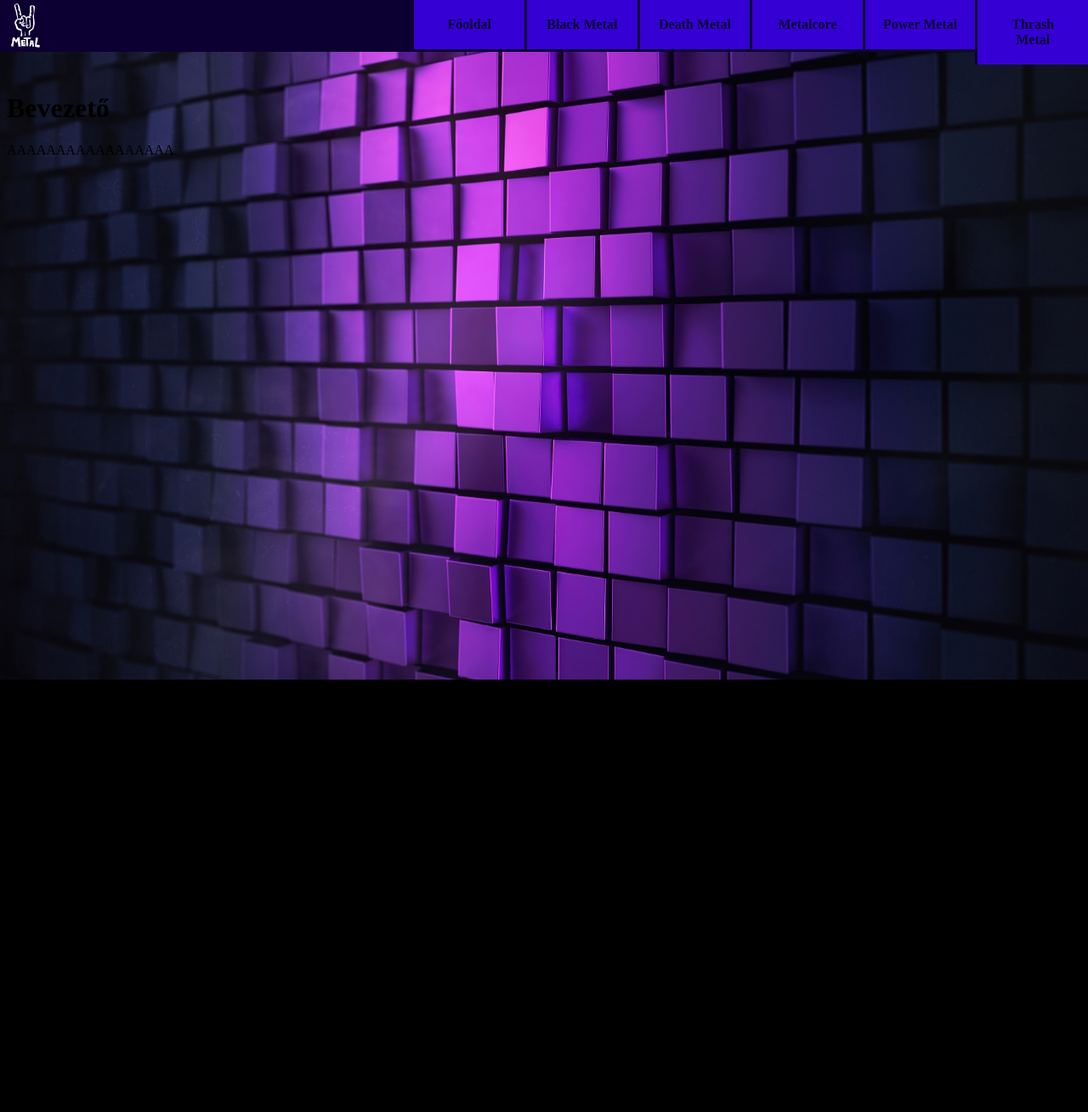
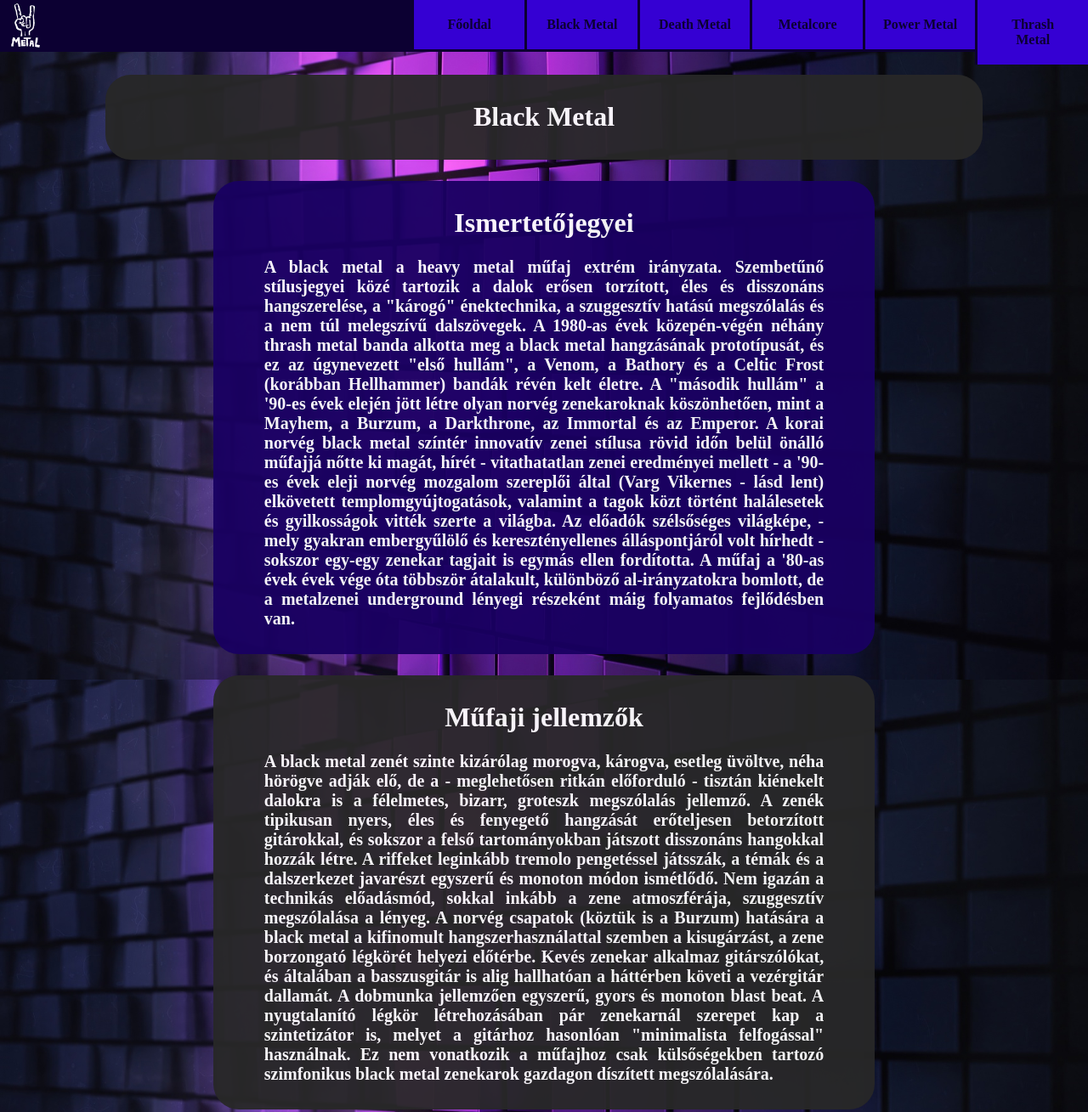
Before and after one commit to vlajksanyee/web_modulzaro, a plain HTML site: page blackmetal.html in a window 1280 px wide. Shown: the top 1309 px of the page at 85% size. Before the commit the page ends 800 px from the top, so only its background shows below. Drawn offline with Linux system fonts and the light colour scheme.

Commit message:
Add content to blackmetal.html

```diff
--- a/blackmetal.html
+++ b/blackmetal.html
@@ -34,9 +34,24 @@
         </ul>
     </div>
 
-    <div class="textbox">
-        <h1>Bevezető</h1>
-        <p>AAAAAAAAAAAAAAAAA</p>
+    <div class="titlebox">
+        <h1>Black Metal</h1>
+    </div>
+    <div class="purpletextbox">
+        <h1>Ismertetőjegyei</h1>
+        <p>A black metal a heavy metal műfaj extrém irányzata. Szembetűnő stílusjegyei közé tartozik a dalok erősen torzított, éles és disszonáns hangszerelése, a "károgó" énektechnika, a szuggesztív hatású megszólalás és a nem túl melegszívű dalszövegek. A 1980-as évek közepén-végén néhány thrash metal banda alkotta meg a black metal hangzásának prototípusát, és ez az úgynevezett "első hullám", a Venom, a Bathory és a Celtic Frost (korábban Hellhammer) bandák révén kelt életre. A "második hullám" a '90-es évek elején jött létre olyan norvég zenekaroknak köszönhetően, mint a Mayhem, a Burzum, a Darkthrone, az Immortal és az Emperor. A korai norvég black metal színtér innovatív zenei stílusa rövid időn belül önálló műfajjá nőtte ki magát, hírét - vitathatatlan zenei eredményei mellett - a '90-es évek eleji norvég mozgalom szereplői által (Varg Vikernes - lásd lent) elkövetett templomgyújtogatások, valamint a tagok közt történt halálesetek és gyilkosságok vitték szerte a világba. Az előadók szélsőséges világképe, - mely gyakran embergyűlölő és keresztényellenes álláspontjáról volt hírhedt - sokszor egy-egy zenekar tagjait is egymás ellen fordította. A műfaj a '80-as évek évek vége óta többször átalakult, különböző al-irányzatokra bomlott, de a metalzenei underground lényegi részeként máig folyamatos fejlődésben van.</p>
+    </div>
+    <div class="graytextbox">
+        <h1>Műfaji jellemzők</h1>
+        <p>A black metal zenét szinte kizárólag morogva, károgva, esetleg üvöltve, néha hörögve adják elő, de a - meglehetősen ritkán előforduló - tisztán kiénekelt dalokra is a félelmetes, bizarr, groteszk megszólalás jellemző. A zenék tipikusan nyers, éles és fenyegető hangzását erőteljesen betorzított gitárokkal, és sokszor a felső tartományokban játszott disszonáns hangokkal hozzák létre. A riffeket leginkább tremolo pengetéssel játsszák, a témák és a dalszerkezet javarészt egyszerű és monoton módon ismétlődő. Nem igazán a technikás előadásmód, sokkal inkább a zene atmoszférája, szuggesztív megszólalása a lényeg. A norvég csapatok (köztük is a Burzum) hatására a black metal a kifinomult hangszerhasználattal szemben a kisugárzást, a zene borzongató légkörét helyezi előtérbe. Kevés zenekar alkalmaz gitárszólókat, és általában a basszusgitár is alig hallhatóan a háttérben követi a vezérgitár dallamát. A dobmunka jellemzően egyszerű, gyors és monoton blast beat. A nyugtalanító légkör létrehozásában pár zenekarnál szerepet kap a szintetizátor is, melyet a gitárhoz hasonlóan "minimalista felfogással" használnak. Ez nem vonatkozik a műfajhoz csak külsőségekben tartozó szimfonikus black metal zenekarok gazdagon díszített megszólalására.</p>
+    </div>
+    <div class="purpletextbox">
+        <h1>Szövegvilág és ideológia</h1>
+        <p>A black metal szövegvilága az előadók szélsőséges eszmerendszerét tükrözi, igen általános a mizantrópia, az egyház és a vallásos világnézet megvetése, a kereszténység becsmérlése, de a különböző zenekarok eszmerendszere sokszor vérre menő ellentétben áll egymással. Az előadók némelyike ateista vagy antiteista nézeteket vall, míg mások az ősi pogány vallásokhoz vagy a sátánizmushoz fordulnak. A szövegek mondanivalója gyakran depresszív vagy nihilista. Az említetteken kívül klasszikus black metal elemeknek számítanak a természeti motívumok, az évszakokkal (elsősorban a téllel) kapcsolatos tárgykörök, továbbá a mitológia, a folklór és a fantasy kimeríthetetlen történeti elemei is gyakran feltűnnek.</p>
+    </div>
+    <div class="graytextbox">
+        <h1>Külső megjelenés és ábrázolásmód</h1>
+        <p>A black metal bandák közös vonása a "corpse paint", azaz a holttestek kinézetét imitáló arc- vagy testfestés. Más műfajok zenekaraitól eltérően a black metal stílus bizonyos előadóművészei egyáltalán nem koncerteznek, de ha egy black banda mégis a fellépés mellett dönt, akkor a színházi életre jellemző színpadi kellékek sorával teszi átütővé előadását. A Mayhem és a Gorgoroth zenekarok hírhedté váltak olyan bizarr színpadi kellékek használata miatt, mint a karóba húzott állatfejek, az imitált keresztre feszítések, a középkori fegyverarzenálok felvonultatása, vagy az együttes tagjaira zúduló állati vér.</p>
     </div>
 </body>
 </html>
--- a/style.css
+++ b/style.css
@@ -36,12 +36,13 @@ body{
     font-weight: bold;
     width: 7%;
     text-align: center;
-    transition: 0.5s;
+
+    transition-property: background;
+    transition-duration: 1s;
 }
 
 #menu ul li.menuelem:hover{
     background-color: #240090;
-    transition: 0.5s;
 }
 
 #menu a{
@@ -64,6 +65,14 @@ body{
     text-align: center;
     font-weight: bold;
     opacity: 0.95;
+
+    transition-property: background border-radius;
+    transition-duration: 1s;
+}
+
+.purpletextbox:hover{
+    background-color: #3500D3;
+    border-radius: 10px;
 }
 
 .purpletextbox p{
@@ -85,6 +94,14 @@ body{
     text-align: center;
     font-weight: bold;
     opacity: 0.95;
+
+    transition-property: background border-radius;
+    transition-duration: 1s;
+}
+
+.graytextbox:hover{
+    background-color: black;
+    border-radius: 10px;
 }
 
 .graytextbox p{
@@ -106,4 +123,12 @@ body{
     text-align: center;
     font-weight: bold;
     opacity: 0.95;
+
+    transition-property: background border-radius;
+    transition-duration: 1s;
 }
+
+.titlebox:hover{
+    background-color: black;
+    border-radius: 10px;
+}
```
